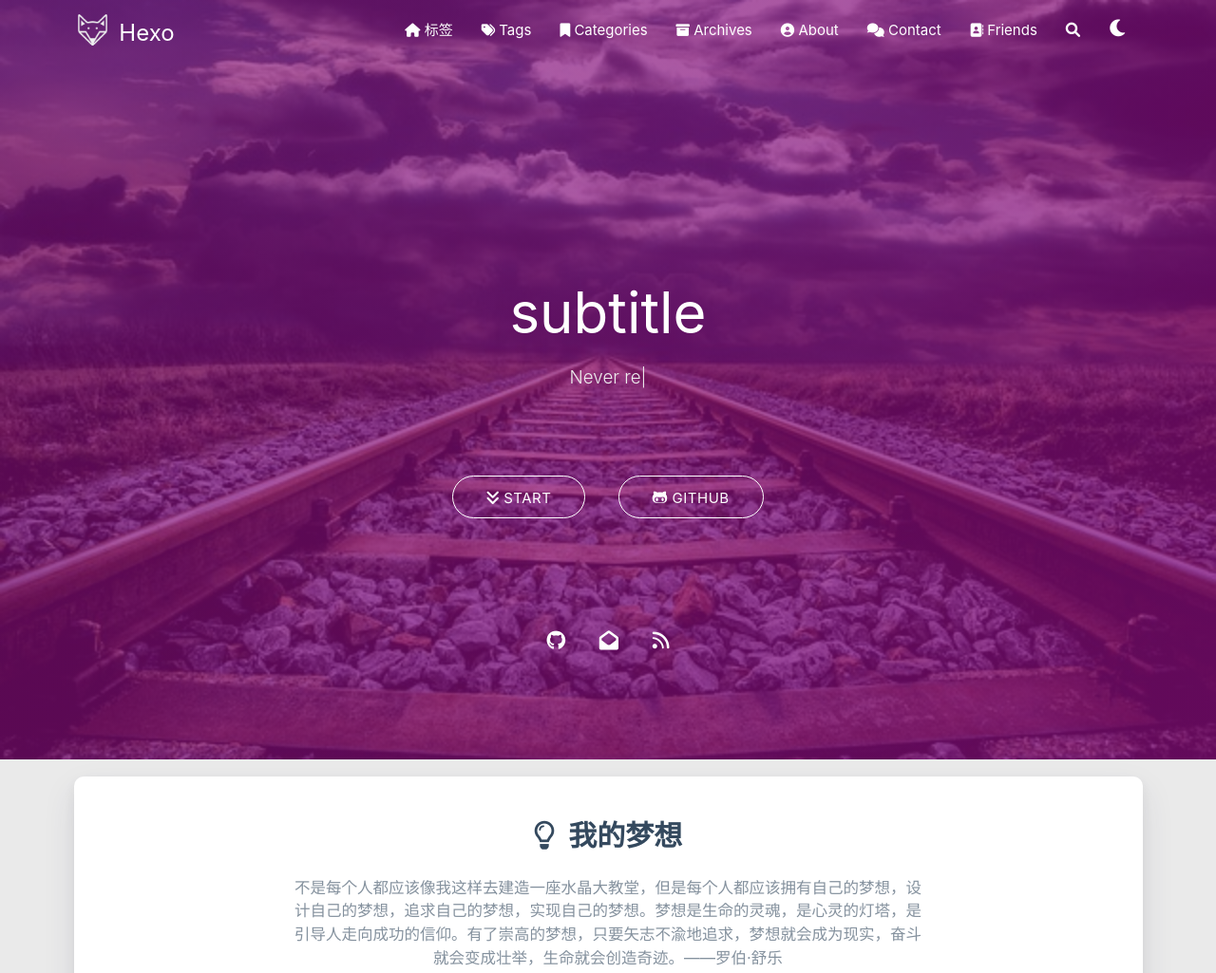
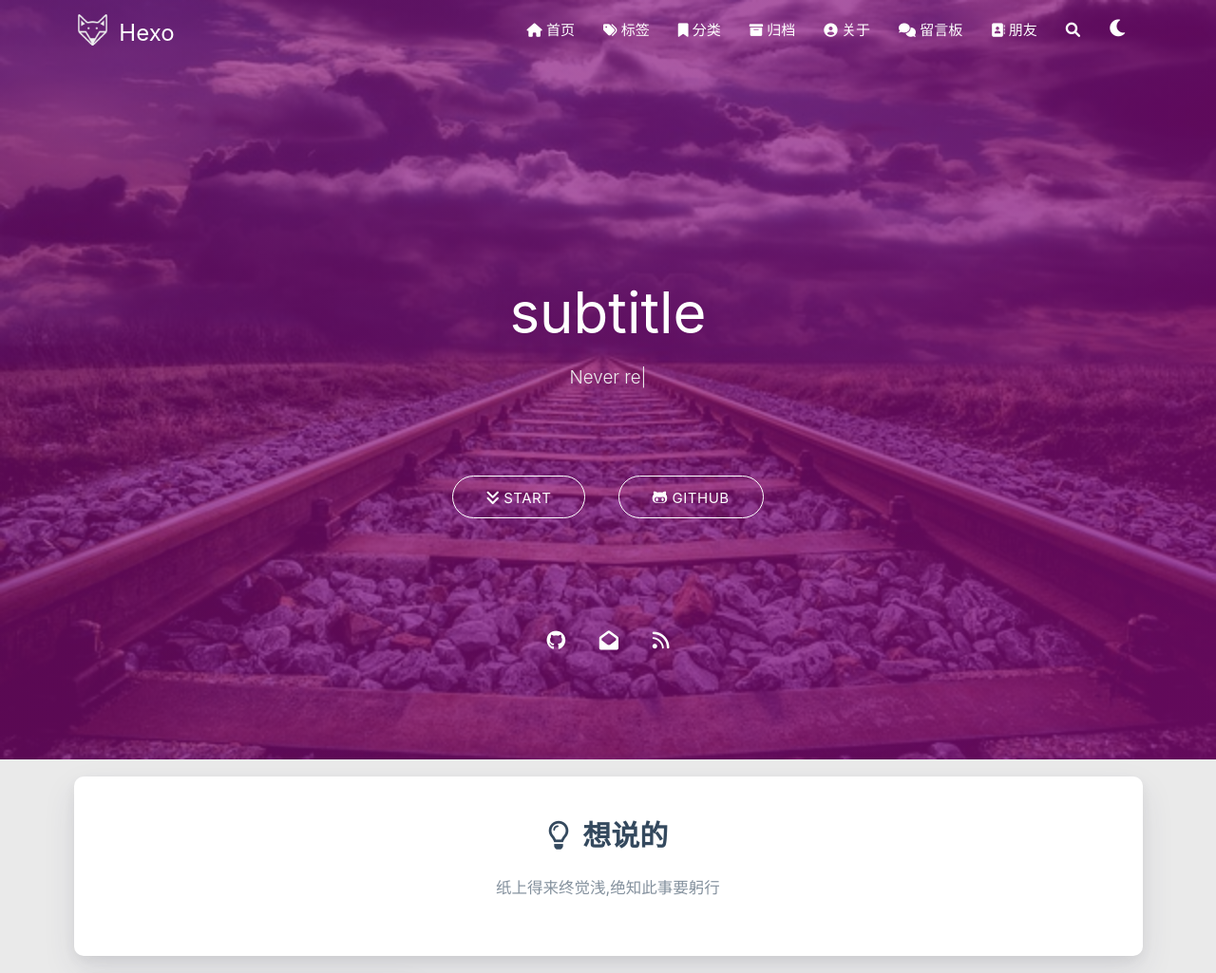
Before and after one commit to imherry/imherry.github.io, a plain HTML site: page index.html in a window 1280 px wide. Shown: the top 1025 px of the page at 95% size. Drawn offline with Linux system fonts and the light colour scheme; some packages are replaced by stand-ins of ours; no server answers; a script that the page names is missing.

Commit message:
Site updated: 2023-06-29 18:09:19

```diff
--- a/index.html
+++ b/index.html
@@ -115,7 +115,7 @@
 
       <i class="fas fa-home" style="zoom: 0.6;"></i>
 
-      <span>标签</span>
+      <span>首页</span>
     </a>
 
   </li>
@@ -126,7 +126,7 @@
 
       <i class="fas fa-tags" style="zoom: 0.6;"></i>
 
-      <span>Tags</span>
+      <span>标签</span>
     </a>
 
   </li>
@@ -137,7 +137,7 @@
 
       <i class="fas fa-bookmark" style="zoom: 0.6;"></i>
 
-      <span>Categories</span>
+      <span>分类</span>
     </a>
 
   </li>
@@ -148,7 +148,7 @@
 
       <i class="fas fa-archive" style="zoom: 0.6;"></i>
 
-      <span>Archives</span>
+      <span>归档</span>
     </a>
 
   </li>
@@ -159,7 +159,7 @@
 
       <i class="fas fa-user-circle" style="zoom: 0.6;"></i>
 
-      <span>About</span>
+      <span>关于</span>
     </a>
 
   </li>
@@ -170,7 +170,7 @@
 
       <i class="fas fa-comments" style="zoom: 0.6;"></i>
 
-      <span>Contact</span>
+      <span>留言板</span>
     </a>
 
   </li>
@@ -181,7 +181,7 @@
 
       <i class="fas fa-address-book" style="zoom: 0.6;"></i>
 
-      <span>Friends</span>
+      <span>朋友</span>
     </a>
 
   </li>
@@ -221,7 +221,7 @@
 
 			    <i class="fa-fw fas fa-home"></i>
 
-			标签
+			首页
 		</a>
 
         </li>
@@ -232,7 +232,7 @@
 
 			    <i class="fa-fw fas fa-tags"></i>
 
-			Tags
+			标签
 		</a>
 
         </li>
@@ -243,7 +243,7 @@
 
 			    <i class="fa-fw fas fa-bookmark"></i>
 
-			Categories
+			分类
 		</a>
 
         </li>
@@ -254,7 +254,7 @@
 
 			    <i class="fa-fw fas fa-archive"></i>
 
-			Archives
+			归档
 		</a>
 
         </li>
@@ -265,7 +265,7 @@
 
 			    <i class="fa-fw fas fa-user-circle"></i>
 
-			About
+			关于
 		</a>
 
         </li>
@@ -276,7 +276,7 @@
 
 			    <i class="fa-fw fas fa-comments"></i>
 
-			Contact
+			留言板
 		</a>
 
         </li>
@@ -287,7 +287,7 @@
 
 			    <i class="fa-fw fas fa-address-book"></i>
 
-			Friends
+			朋友
 		</a>
 
         </li>
@@ -432,7 +432,7 @@
                 </a>
 
 
-                    <a href="https://github.com/blinkfox/hexo-theme-matery" class="waves-effect waves-light btn" target="_blank">
+                    <a href="/null" class="waves-effect waves-light btn" target="_blank">
                         <i class="fab fa-github-alt"></i>Github
                     </a>
 
@@ -546,12 +546,12 @@
                         <div class="dream">
 
     <div class="title center-align">
-        <i class="far fa-lightbulb"></i>&nbsp;&nbsp;我的梦想
+        <i class="far fa-lightbulb"></i>&nbsp;&nbsp;想说的
     </div>
 
     <div class="row">
         <div class="col l8 offset-l2 m10 offset-m1 s10 offset-s1 center-align text">
-            不是每个人都应该像我这样去建造一座水晶大教堂，但是每个人都应该拥有自己的梦想，设计自己的梦想，追求自己的梦想，实现自己的梦想。梦想是生命的灵魂，是心灵的灯塔，是引导人走向成功的信仰。有了崇高的梦想，只要矢志不渝地追求，梦想就会成为现实，奋斗就会变成壮举，生命就会创造奇迹。——罗伯·舒乐
+            纸上得来终觉浅,绝知此事要躬行
         </div>
     </div>
 </div>
@@ -667,7 +667,7 @@
                    type="playlist"
                    id="503838841"
                    fixed='true'
-                   autoplay='false'
+                   autoplay='true'
                    theme='#42b983'
                    loop='all'
                    order='random'
```
Also changed, not shown: 2023/06/29/hello-world/index.html (+15 -15 lines), archives/2023/06/index.html (+15 -15 lines), archives/2023/index.html (+15 -15 lines), archives/index.html (+15 -15 lines).
